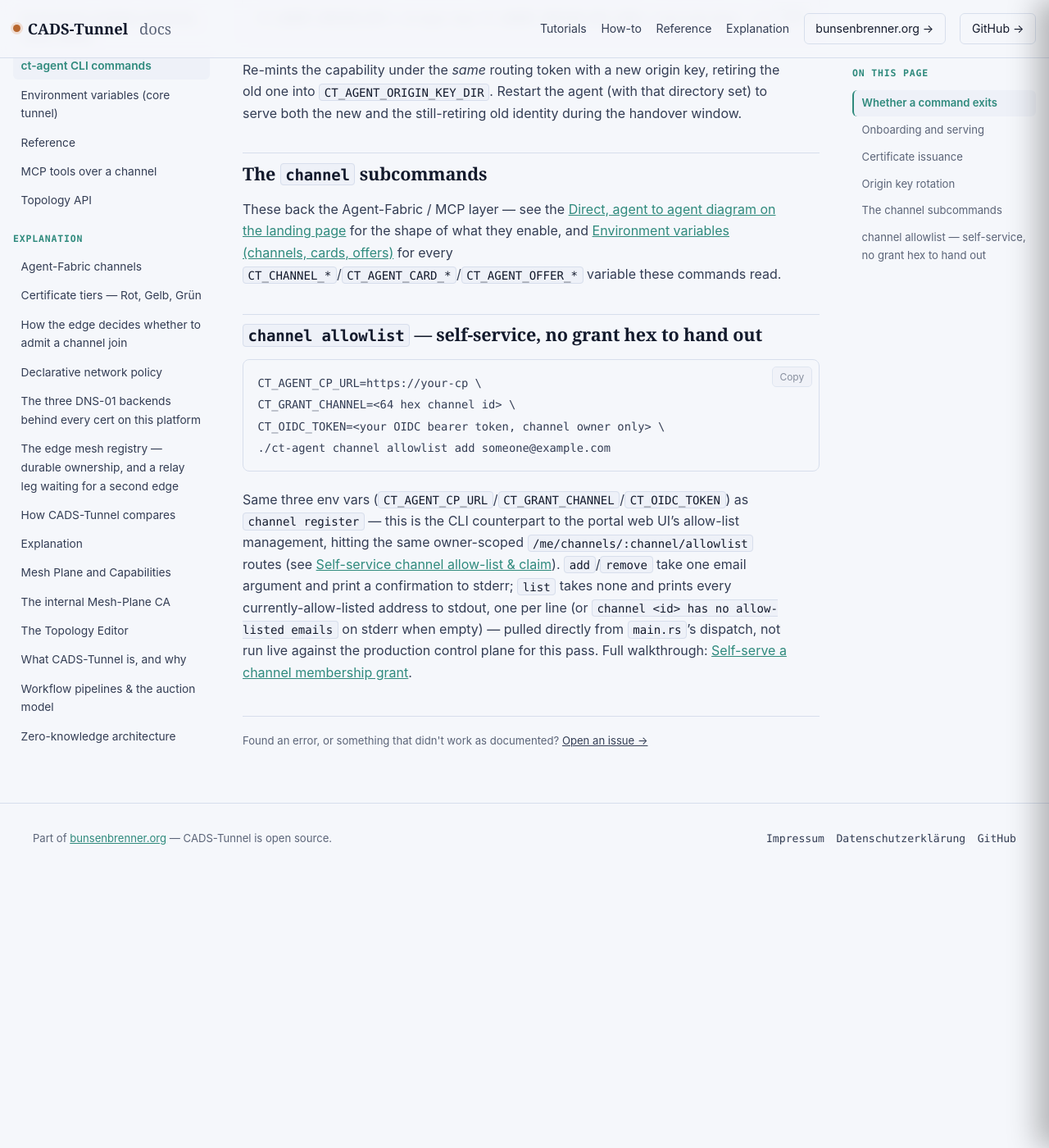
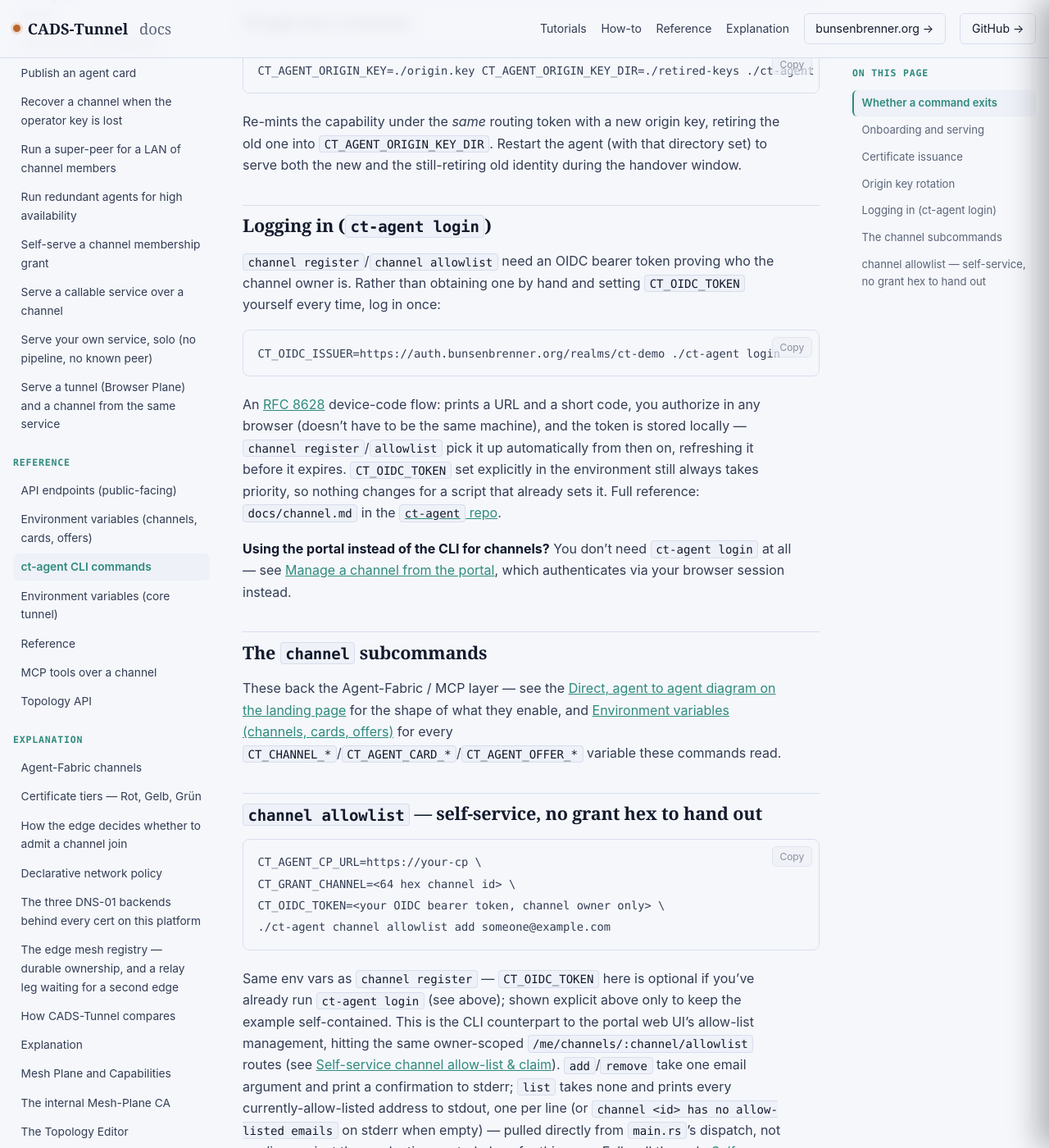
Before and after one commit to scimbe/CADS-Tunnel-docs, a Jekyll site: the page built from _reference/cli.md, in a window 1280 px wide and 1400 px high, scrolled down 1853 px. Shown: the whole window at 82% size. Built offline with Jekyll 4.4.1, drawn with Linux system fonts in a browser that asks for light colours; some of the changed text lies outside the part shown.

Commit message:
reference: document ct-agent login (ct-agent#114/v0.7.9) (#3)
_reference/cli.md and _reference/channel-environment-variables.md still
described CT_OIDC_TOKEN as the only way to authenticate channel
register/allowlist -- stale as of tonight's ct-agent v0.7.9 release, which
shipped `ct-agent login` (RFC 8628 device-code flow) as the preferred way to
get one. Adds it to the exit-status table, a short new section explaining
the flow, the three new CT_OIDC_ISSUER/CT_OIDC_CLI_CLIENT_ID/
CT_AGENT_LOGIN_TOKEN_FILE variables, and cross-links to the portal-GUI
how-to for readers who don't need any of this at all.

Second item off project_bunsenbrenner_docs_full_audit_2026_08_29.md's
checklist (memory).


Claude-Session: https://claude.ai/code/session_01P7RcWwn9qfcZMcfYXfutF3

Co-authored-by: scimbe <becke@vps-1779cd55.vps.ovh.net>
Co-authored-by: Claude Sonnet 5 <noreply@anthropic.com>

````diff
--- a/_reference/cli.md
+++ b/_reference/cli.md
@@ -29,6 +29,7 @@ The single most useful fact about each subcommand, since it changes how you'd sc
 | `ct-agent channel member-material` | **Yes** — computes and prints what a member hands their operator, exits. |
 | `ct-agent channel join-pipeline-role` | **Yes** — same idea, derived from a published pipeline's role instead of a pairwise link, exits. |
 | `ct-agent channel grant` | **Yes** — as the operator, signs a member's grant and prints it, exits. |
+| `ct-agent login` | **Yes** — runs the OIDC device-code flow, saves the resulting token, exits. |
 | `ct-agent channel register` | **Yes** — registers the operator's channel authority with the control plane, exits. |
 | `ct-agent channel allowlist add\|remove\|list [email]` | **Yes** — manages a channel's self-service e-mail allow-list against the control plane, exits. |
 | `ct-agent channel agent-card` | **Yes** — writes the signed AgentCard (and auto-registers it with `/registry/agents` if the right env vars are set), exits. |
@@ -57,6 +58,26 @@ Re-mints the capability under the *same* routing token with a new origin key, re
 `CT_AGENT_ORIGIN_KEY_DIR`. Restart the agent (with that directory set) to serve both the new and the
 still-retiring old identity during the handover window.
 
+## Logging in (`ct-agent login`)
+
+`channel register`/`channel allowlist` need an OIDC bearer token proving who the channel owner is.
+Rather than obtaining one by hand and setting `CT_OIDC_TOKEN` yourself every time, log in once:
+
+```bash
+CT_OIDC_ISSUER=https://auth.bunsenbrenner.org/realms/ct-demo ./ct-agent login
+```
+
+An [RFC 8628](https://www.rfc-editor.org/rfc/rfc8628) device-code flow: prints a URL and a short code,
+you authorize in any browser (doesn't have to be the same machine), and the token is stored locally —
+`channel register`/`allowlist` pick it up automatically from then on, refreshing it before it expires.
+`CT_OIDC_TOKEN` set explicitly in the environment still always takes priority, so nothing changes for a
+script that already sets it. Full reference: `docs/channel.md` in the
+[`ct-agent` repo](https://github.com/scimbe/ct-agent/blob/main/docs/channel.md#getting-the-oidc-bearer-token-ct-agent-login).
+
+**Using the portal instead of the CLI for channels?** You don't need `ct-agent login` at all — see
+[Manage a channel from the portal]({{ '/how-to/manage-a-channel-from-the-portal/' | relative_url }}),
+which authenticates via your browser session instead.
+
 ## The `channel` subcommands
 
 These back the Agent-Fabric / MCP layer — see the
@@ -74,8 +95,9 @@ CT_OIDC_TOKEN=<your OIDC bearer token, channel owner only> \
 ./ct-agent channel allowlist add someone@example.com
 ```
 
-Same three env vars (`CT_AGENT_CP_URL`/`CT_GRANT_CHANNEL`/`CT_OIDC_TOKEN`) as `channel register` — this
-is the CLI counterpart to the portal web UI's allow-list management, hitting the same owner-scoped
+Same env vars as `channel register` — `CT_OIDC_TOKEN` here is optional if you've already run
+`ct-agent login` (see above); shown explicit above only to keep the example self-contained. This is the
+CLI counterpart to the portal web UI's allow-list management, hitting the same owner-scoped
 `/me/channels/:channel/allowlist` routes (see
 [Self-service channel allow-list & claim]({{ '/reference/api-endpoints/#self-service-channel-allow-list--claim' | relative_url }})).
 `add`/`remove` take one email argument and print a confirmation to stderr; `list` takes none and prints
````
Also changed, not shown: _reference/channel-environment-variables.md (+4 -1 lines).
